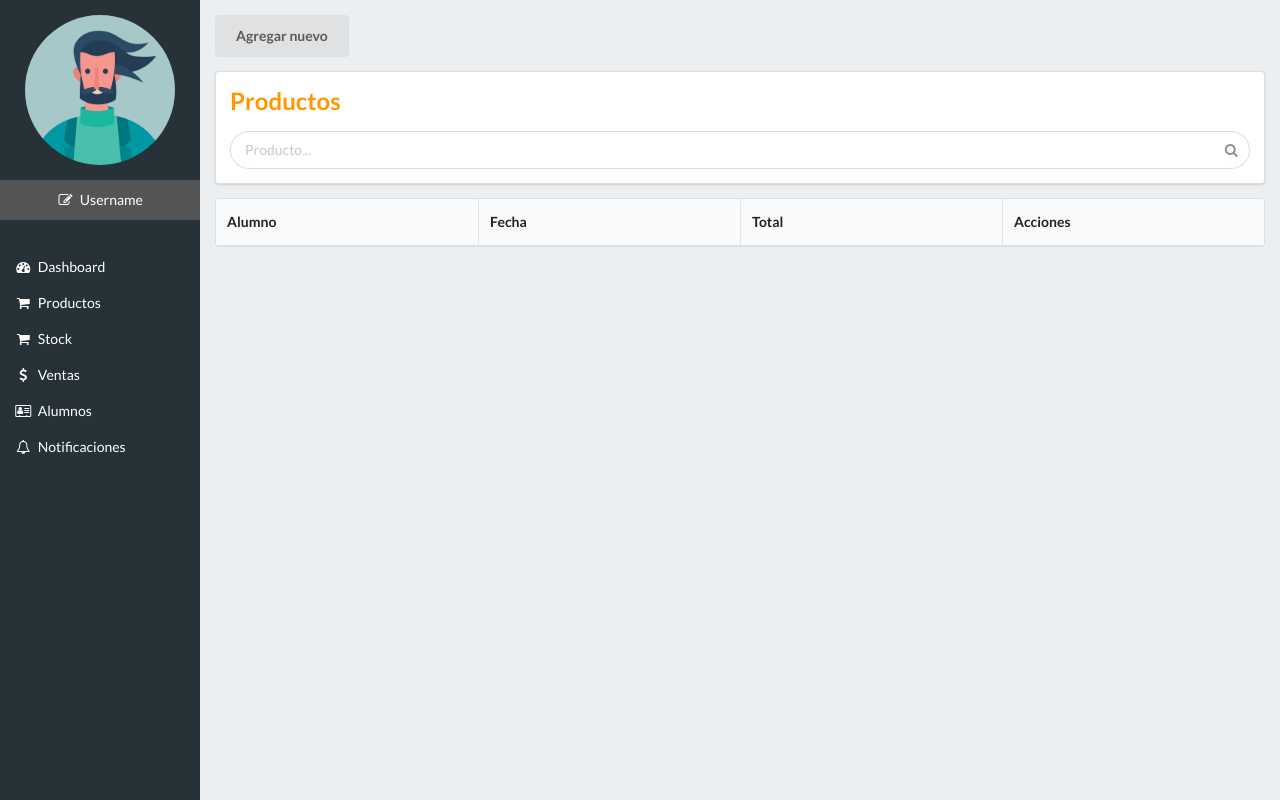
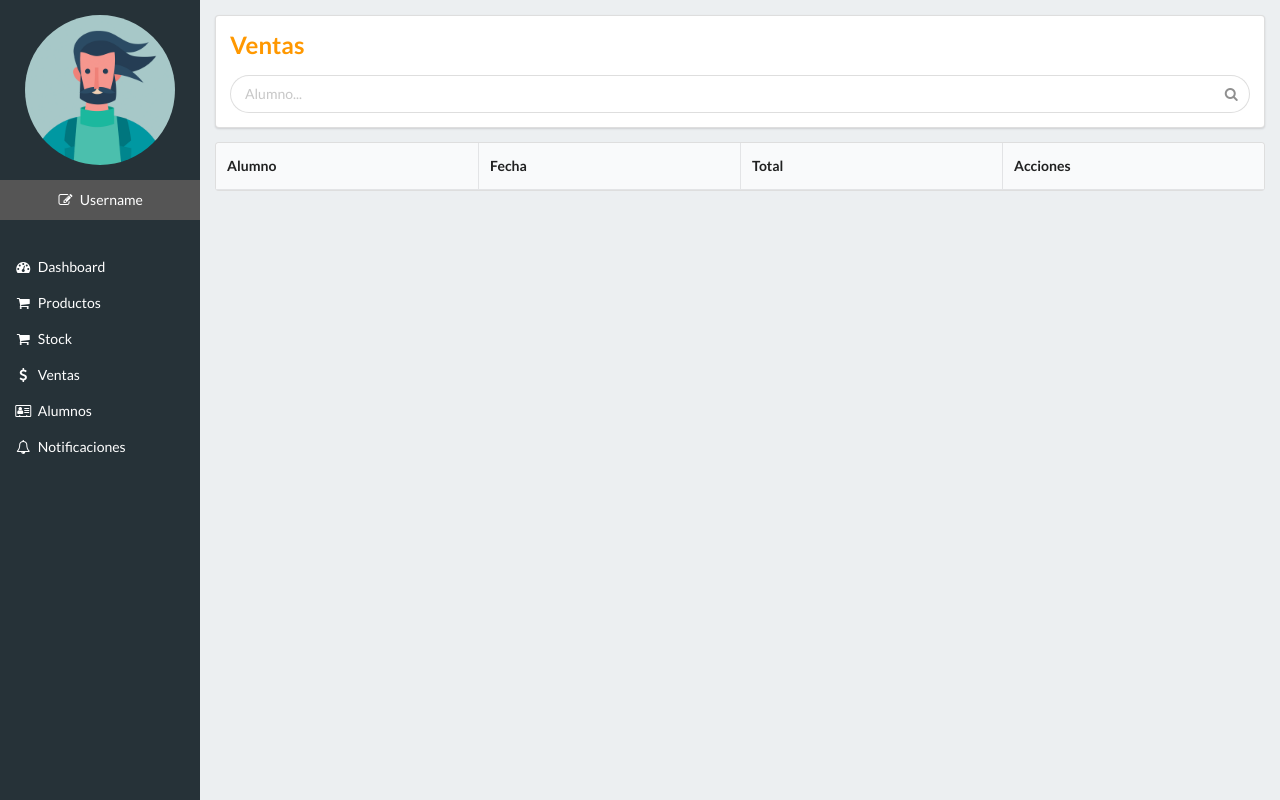
Before and after one commit to codici-labs/card-project, a CodeIgniter app: page /card-project/sales in a window 1280 px wide. Run offline with CodeIgniter, Linux system fonts and the light colour scheme; data comes from the database, SQL or seed files in the repository; data that the repository does not hold is empty; some libraries are stand-ins or nearby versions.

Commit message:
arreglada vista ventas y ordenado por id desc

```diff
--- a/application/models/Sales_model.php
+++ b/application/models/Sales_model.php
@@ -11,7 +11,7 @@ class Sales_model extends CI_Model
         $this->db->select('v.id, v.id_alumno, v.fecha, a.nombre, a.apellido');
         $this->db->from('ventas v');
         $this->db->join('alumnos a', 'v.id_alumno = a.id');
-
+        $this->db->order_by('id', 'desc');
         return $this->db->get()->result();
     }
 
--- a/application/views/sales/index.php
+++ b/application/views/sales/index.php
@@ -1,13 +1,9 @@
-<div class="ui secondary menu">
-  <a href="<?=base_url('products/add')?>" class="ui button">Agregar nuevo</a>
-
-</div>
 <div class="ui segment">
 
-	<h2>Productos</h2>
+	<h2>Ventas</h2>
   <div class="ui search">
     <div class="ui icon input" style="width:100%;">
-      <input class="prompt" type="text" placeholder="Producto...">
+      <input class="prompt" type="text" placeholder="Alumno...">
       <i class="search icon"></i>
     </div>
     <div class="results"></div>
```
Also changed, not shown: application/controllers/Sales.php (line endings or trailing spaces).
